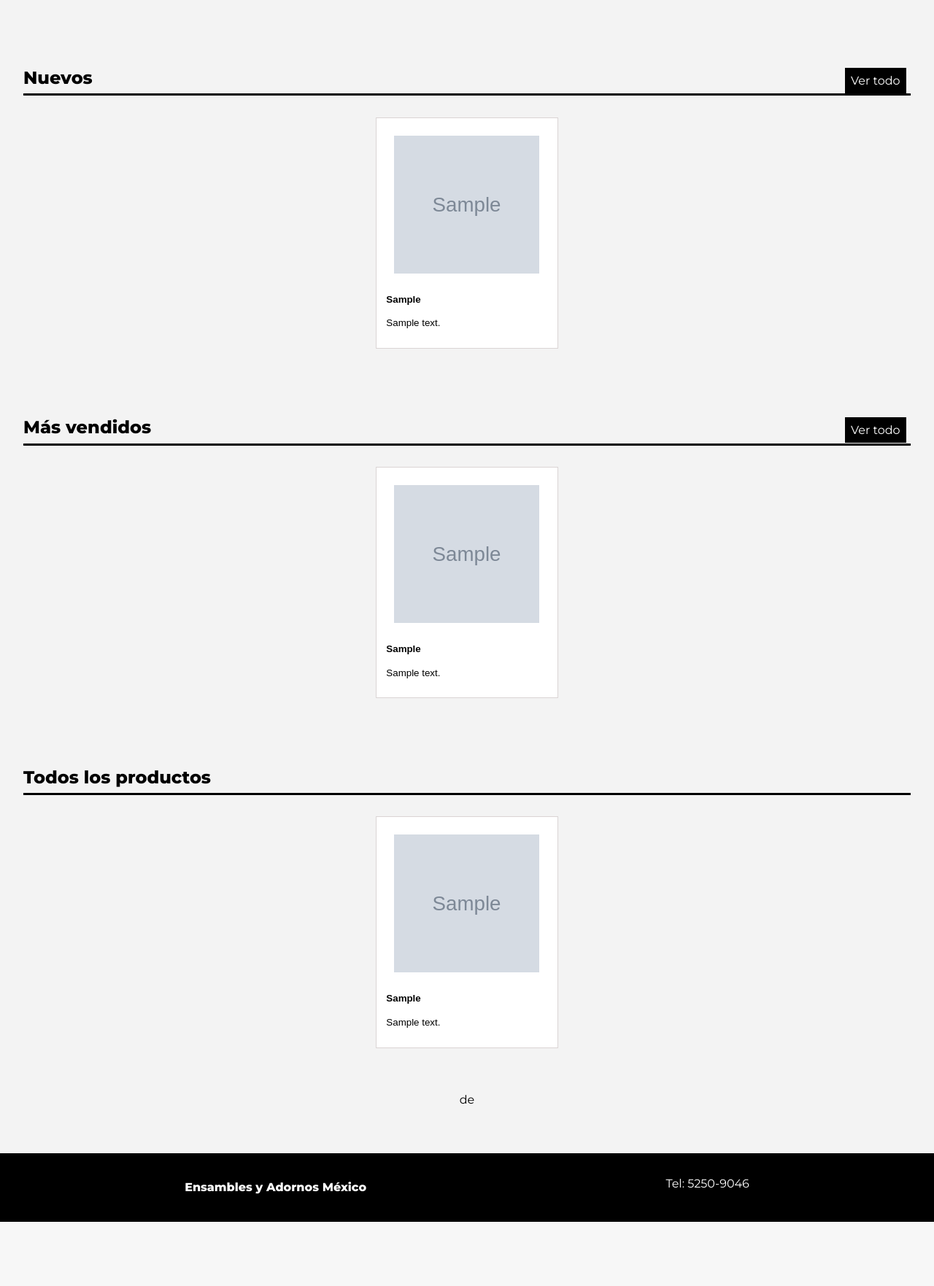
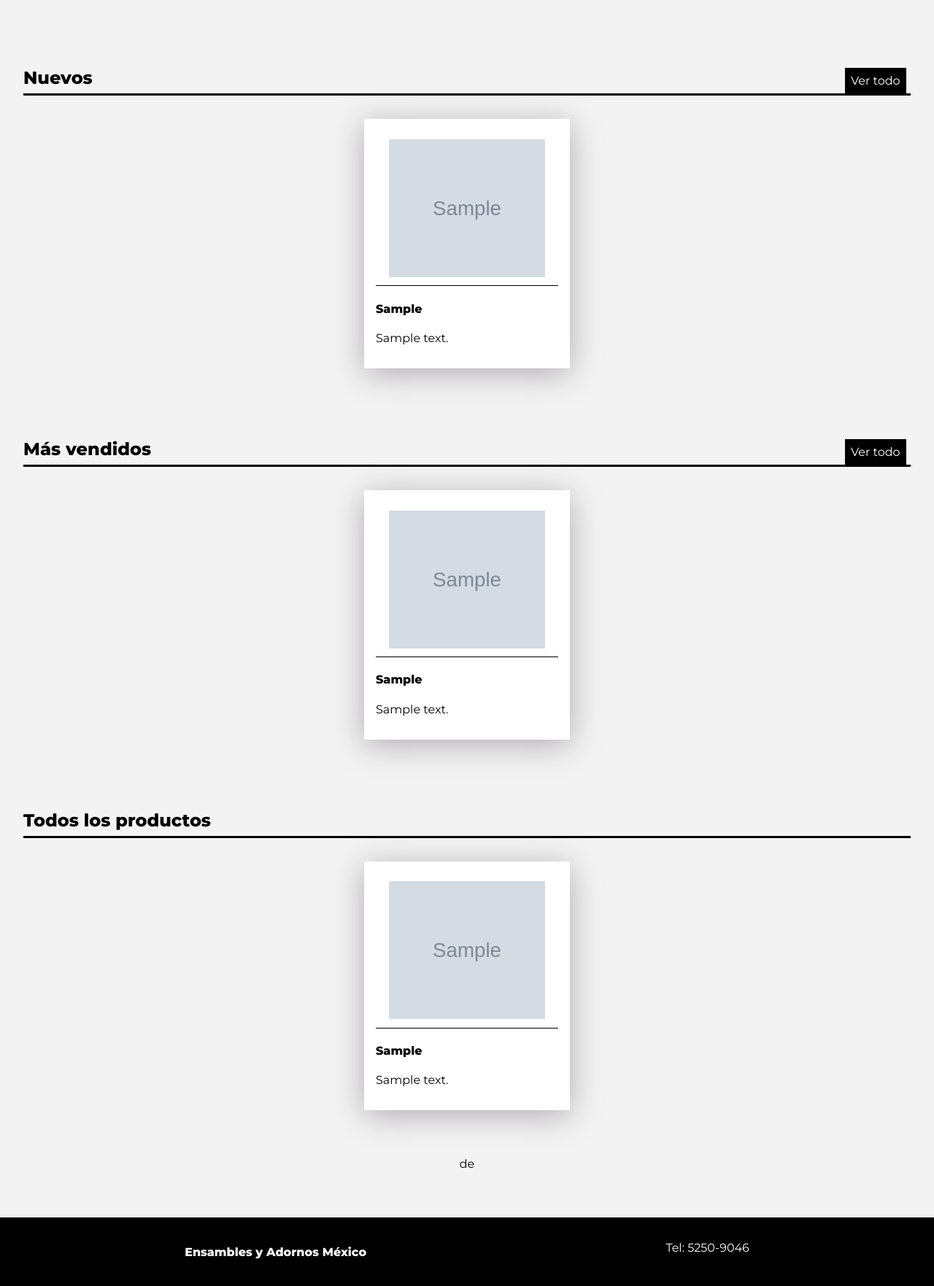
Before and after one commit to kike721/eya_webapp, a Django app: template eya/products/templates/products/product_list.html in a window 1280 px wide. Shown: the part 376-2139 px from the top of the page at 73% size. Before the commit the page ends 2051 px from the top, so only its background shows below. Run offline with Django 3.2, Linux system fonts and the light colour scheme; tables that the repository leaves empty hold one stand-in row (values such as "Sample post"); the template is opened without the code that fills it: values that come from a table or form of the project are taken from there, most other values are stand-ins (such as "Sample title", 1, 10 or a date in 2020); grey boxes marked "Sample" are stand-in pictures.

Commit message:
Cambio button call action

```diff
--- a/eya/products/static/css/card.css
+++ b/eya/products/static/css/card.css
@@ -1,15 +1,22 @@
 .card {
+	display: flex;
+	flex-direction: column;
 	max-width: 100%;
 	max-height: 100%;
 	width: 250px;
-	background-color: white;
 	padding: 1em;
-	display: flex;
-	flex-direction: column;
 	margin: 1em 0;
-	border: 1px solid #dad4d4;
 	text-align: left;
 	cursor: pointer;
+	background-color: white;
+	box-shadow: 0px 7px 41px -1px rgba(173,168,173,1);
+
+}
+
+.card__button-image{
+	background: transparent;
+	border: none;
+	border-bottom: 1px solid black;
 }
 
 .card__image{
--- a/eya/products/static/js/productDetail.js
+++ b/eya/products/static/js/productDetail.js
@@ -8,9 +8,10 @@ var popUpDetail = function(){
 	function openDetail(e) {
 		e.preventDefault();
 		var btn = $(this);
-		var text = btn.find('#code_eyamex').clone();
-		var desc = btn.find('#description__eyamex').clone();
-		var img = btn.find('#image_eyamex').attr('style');
+		var parent = btn.parent('.card');
+		var text = parent.find('#code_eyamex').clone();
+		var desc = parent.find('#description__eyamex').clone();
+		var img = parent.find('#image_eyamex').attr('style');
 
 		$('body').css('overflow', 'hidden');
 		$("#popupDetail").css('display', 'flex');
--- a/eya/products/templates/products/parts/card_product.html
+++ b/eya/products/templates/products/parts/card_product.html
@@ -1,9 +1,11 @@
-<button class="card btnId">
-  {% if item.image %}
-    <div id="image_eyamex" style="background-image: url({{MEDIA_PREFIX}}{{item.image}});" title="{{ item.code_eyamex }}" class="card__image"></div>
-    {% else %}
-    <div class="card__no-found">No hay imagen</div>
-  {% endif %}
+<div class="card">
+    {% if item.image %}
+      <button class="card__button-image btnId">
+        <div id="image_eyamex" style="background-image: url({{MEDIA_PREFIX}}{{item.image}});" title="{{ item.code_eyamex }}" class="card__image"></div>
+      </button>
+      {% else %}
+      <div class="card__no-found">No hay imagen</div>
+    {% endif %}
   <div>
     <h4 id="code_eyamex">{{ item.code_eyamex }}</h4>
     <p id="description__eyamex">{{ item.description }}</p>
@@ -17,4 +19,4 @@
       </form>
     {% endif %}
   </div>
-</button>
+</div>
--- a/eya/products/templates/products/parts/popup_detail.html
+++ b/eya/products/templates/products/parts/popup_detail.html
@@ -15,6 +15,7 @@
           <p id="description" class="popup-detail__description"></p>
         </div>
         <div class="popup-detail__button">
+          {% if user.pk %}
             <form action="{% url 'add-detail-cart' %}" method="POST">
               {% csrf_token %}
               <input type="hidden" name="cart" value="{{ user.customer.cart.pk }}">
@@ -22,7 +23,7 @@
               <input class="input-quantity" type="number" name="quantity" value="1">
               <input class="order" type="submit" value="Pedir">
             </form>
-
+          {% endif %}
         </div>
       </div>
     </div>
```
